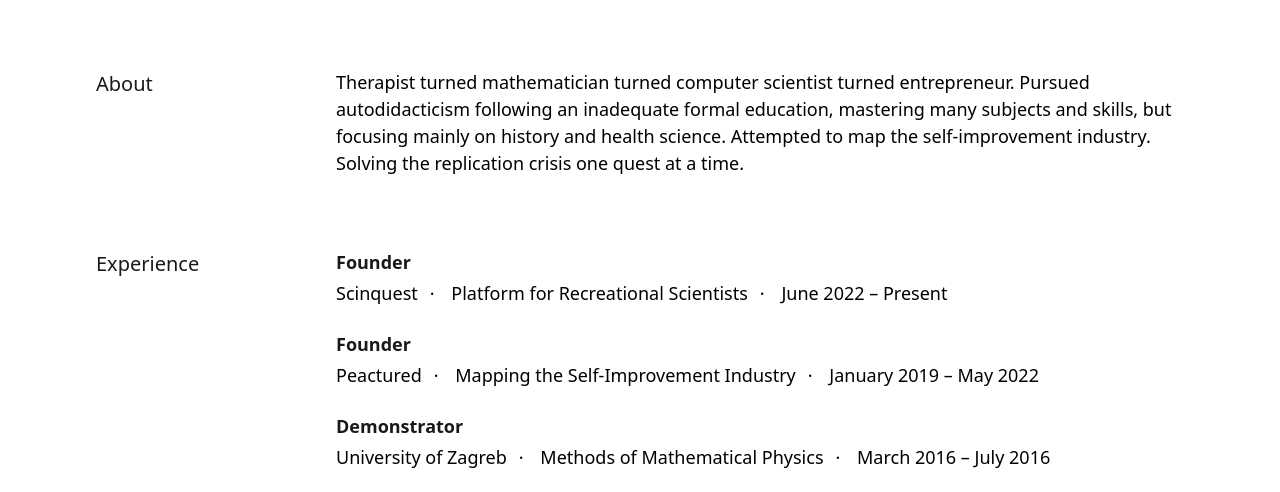
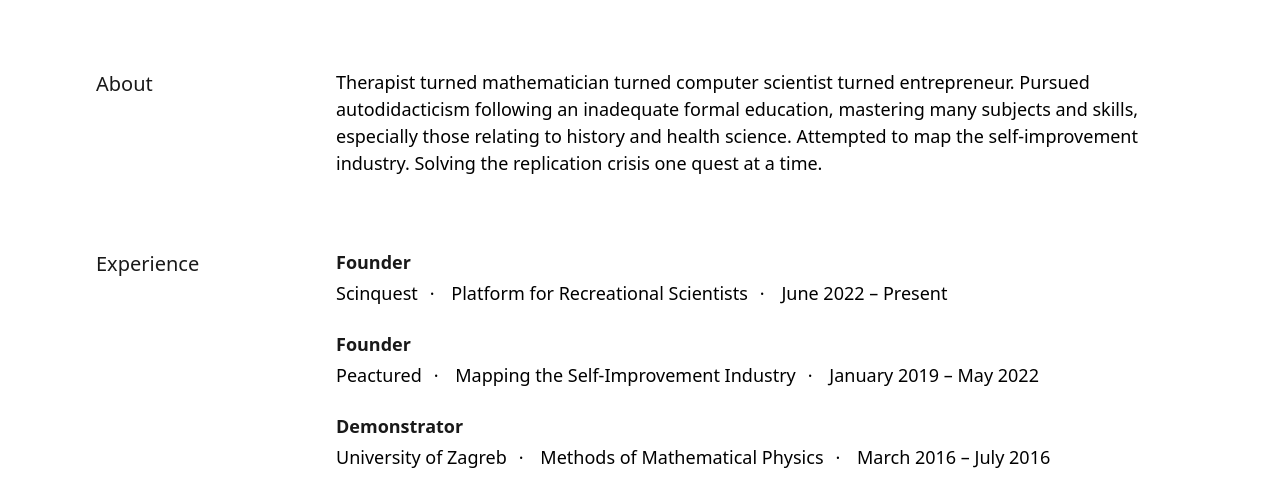
Before and after one commit to gershep/gershep.github.io, a plain HTML site: page index.html in a window 1280 px wide. Shown: the part 259-751 px from the top of the page. Drawn offline with Linux system fonts and the light colour scheme.

Commit message:
Update about section

```diff
--- a/index.html
+++ b/index.html
@@ -5,7 +5,7 @@
   <meta charset="utf-8">
   <meta name="viewport" content="width=device-width, initial-scale=1.0">
   <meta http-equiv="X-UA-Compatible" content="ie=edge">
-  <meta name="description" content="Therapist turned mathematician turned computer scientist turned entrepreneur. Pursued autodidacticism following an inadequate formal education, mastering many subjects and skills, but focusing mainly on history and health science. Attempted to map the self-improvement industry. Solving the replication crisis one quest at a time.">
+  <meta name="description" content="Therapist turned mathematician turned computer scientist turned entrepreneur. Pursued autodidacticism following an inadequate formal education, mastering many subjects and skills, especially those relating to history and health science. Attempted to map the self-improvement industry. Solving the replication crisis one quest at a time.">
   <title>Franjo Palajsa | Founder at Scinquest</title>
   <link rel="icon" href="favicon.png">
   <link rel="stylesheet" href="style.css">
@@ -51,7 +51,7 @@
       <div class="section-description">
         <div class="description-item">
           <p>
-            Therapist turned mathematician turned computer scientist turned entrepreneur. Pursued autodidacticism following an inadequate formal education, mastering many subjects and skills, but focusing mainly on history and health science. Attempted to map the self-improvement industry. Solving the replication crisis one quest at a time.
+            Therapist turned mathematician turned computer scientist turned entrepreneur. Pursued autodidacticism following an inadequate formal education, mastering many subjects and skills, especially those relating to history and health science. Attempted to map the self-improvement industry. Solving the replication crisis one quest at a time.
           </p>
         </div>
       </div>
```
